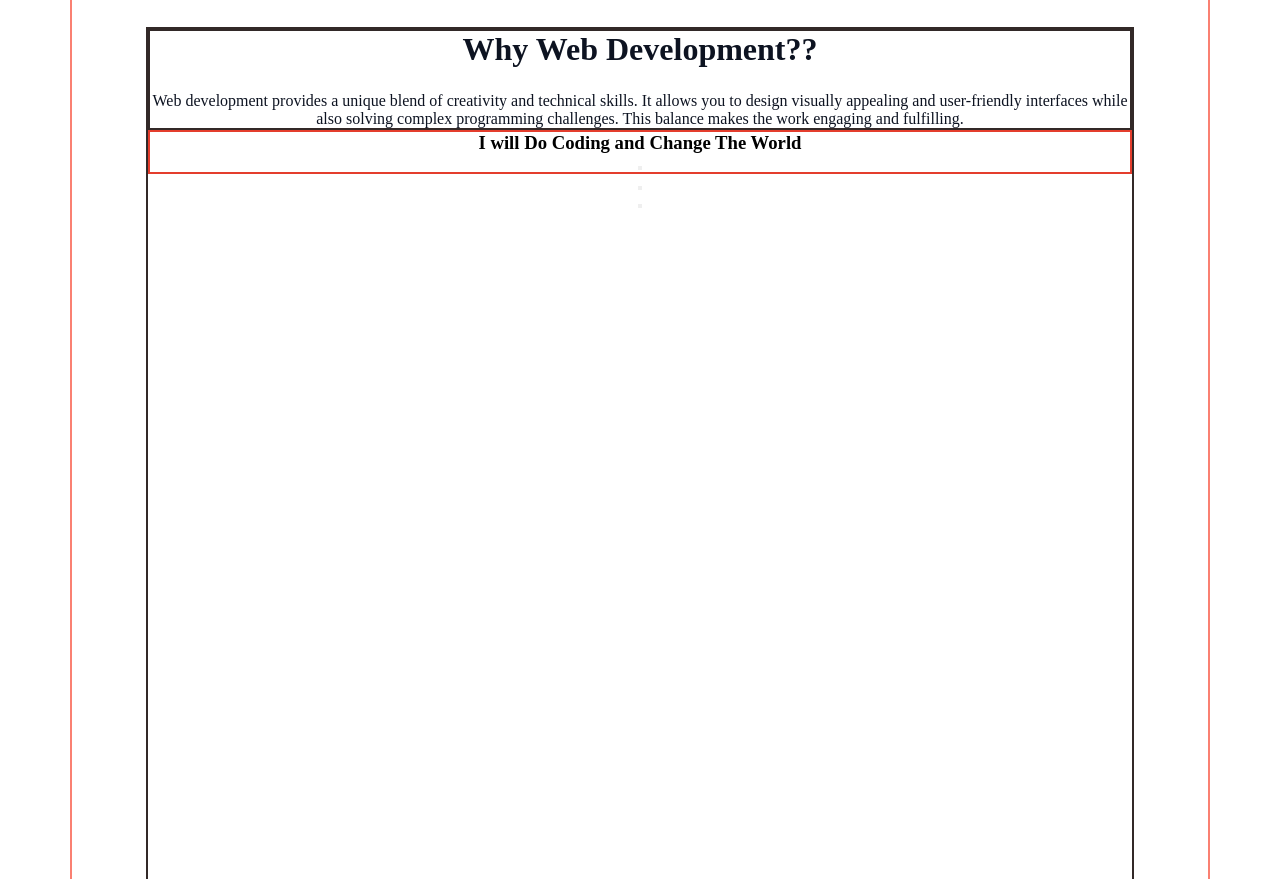
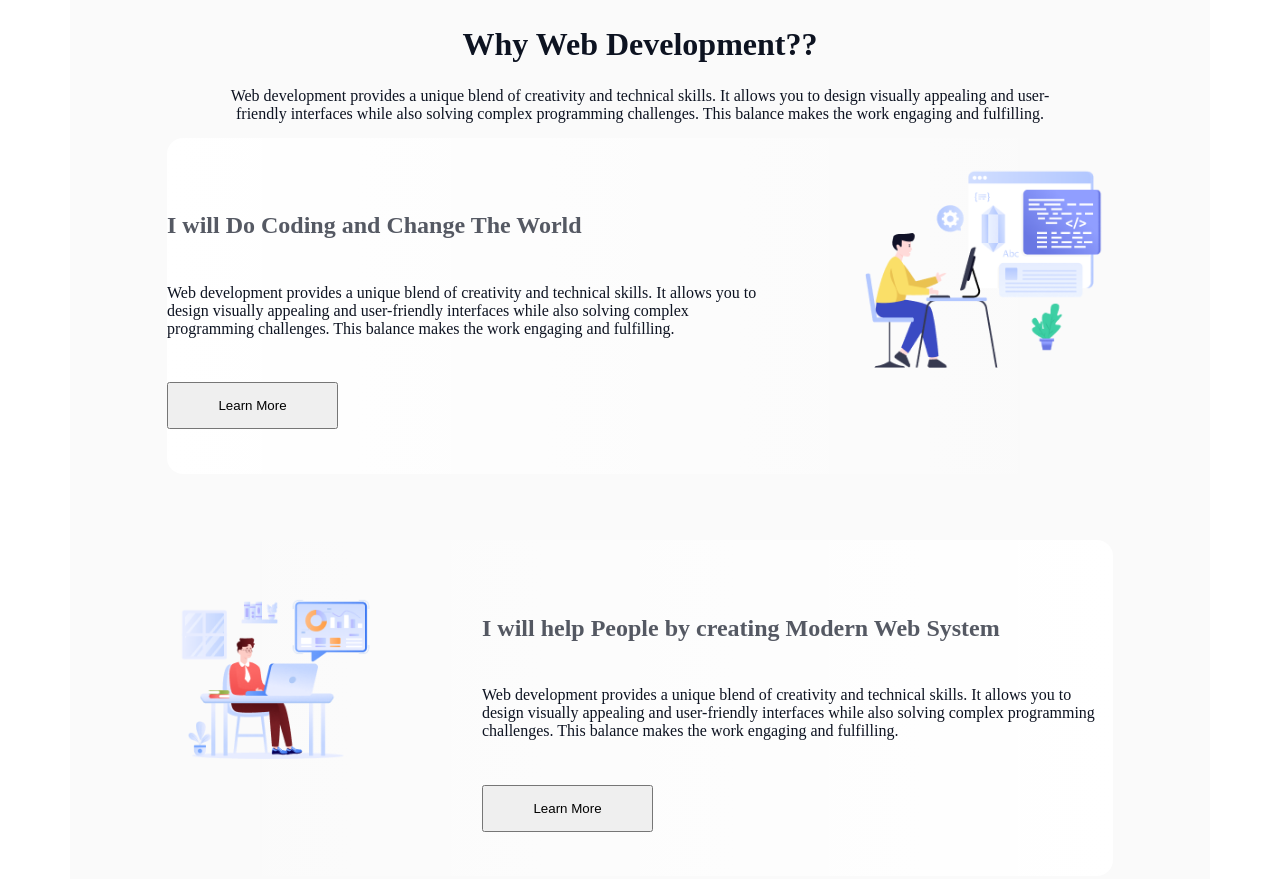
Before and after one commit to Imamasharmeen/B10A1-Challenge-Begins, a plain HTML site: page index.html in a window 1280 px wide. Shown: the part 860-1739 px from the top of the page. Drawn offline with Linux system fonts and the light colour scheme; a web font is replaced by a local one.

Commit message:
Development section done.

```diff
--- a/index.html
+++ b/index.html
@@ -31,26 +31,31 @@
                     <h3>Why Web Development??</h3>
                     <p>Web development provides a unique blend of creativity and technical skills. It allows you to design visually appealing and user-friendly interfaces while also solving complex programming challenges. This balance makes the work engaging and fulfilling.</p>
                 </div>
+                <div class="development-section-content">
                     <div class="development-section-content1">
                         <div>
                             <h3>I will Do Coding and Change The World</h3>
-                        <p></p>
-                        <button></button>
+                            <p>Web development provides a unique blend of creativity and technical skills. It allows you to design visually appealing and user-friendly interfaces while also solving complex programming challenges. This balance makes the work engaging and fulfilling.</p>
+                            <button>Learn More</button>
 
                         </div>
+                        <img src="./assets/Layer_1.png">
                     </div>
-                <div class="development-section-content2">
+                    <div id="d-s-c" class="development-section-content1">
+                        <img src="./assets/Group 3.png">
                         <div>
-                        <h3></h3>
-                        <p></p>
-                        <button></button>
+                            <h3>I will help People by creating Modern Web System</h3>
+                            <p>Web development provides a unique blend of creativity and technical skills. It allows you to design visually appealing and user-friendly interfaces while also solving complex programming challenges. This balance makes the work engaging and fulfilling.</p>
+                            <button>Learn More</button>
                         </div>
                     </div>
-                <div class="development-section-content3">
+                    <div class="development-section-content1">
                         <div>
-                        <h3></h3>
-                        <p></p>
-                        <button></button>
+                            <h3>I will Do Coding and Change The World</h3>
+                            <p>Web development provides a unique blend of creativity and technical skills. It allows you to design visually appealing and user-friendly interfaces while also solving complex programming challenges. This balance makes the work engaging and fulfilling.</p>
+                            <button>Learn More</button>
+                        </div>
+                        <img src="./assets/Group 4.png">
                     </div>
                 </div>
             </div>
--- a/style.css
+++ b/style.css
@@ -41,7 +41,7 @@ s body {
 
 
 .banner-section {
-    border: 2px solid salmon;
+    /*border: 2px solid salmon;*/
     width: 1440px;
     height: 652px;
     background-image: url("./assets/Hero-bg.png");
@@ -58,7 +58,6 @@ s body {
     height: 90%;
     width: 70%;
     margin: 0 auto;
-
 }
 
 
@@ -91,10 +90,12 @@ s body {
 /* Banner section is end hera*/
 /* Development-section is start hera*/
 .development-section {
+    /*border: 2px solid salmon;*/
     width: 1140px;
-    border: 2px solid salmon;
     height: 1393px;
     margin: 0 auto;
+    border-radius: 16px;
+    background: rgba(13, 19, 33, 0.02);
     display: flex;
     flex-direction: column;
     justify-content: center;
@@ -104,14 +105,18 @@ s body {
 }
 
 .development-section-container {
-    border: 2px solid rgba(12, 2, 1, 0.842);
+    /*border: 2px solid rgba(8, 187, 56, 0.842);*/
     width: 87%;
     height: 90%;
+    display: flex;
+    flex-direction: column;
+    align-items: center;
 }
 
 .development-section-text{
-    border: 2px solid rgba(12, 2, 1, 0.842);
-
+    /*border: 2px solid rgba(12, 2, 1, 0.842);*/
+    width: 852px;
+    height: 113px;
 }
 .development-section-text h3 {
     color: rgb(13, 19, 33);
@@ -124,6 +129,56 @@ s body {
     font-size: 16px;
     font-weight: 400;
 }
+.development-section-content{
+    /*border: 2px solid rgba(219, 14, 14, 0.842);*/
+    height: 92%;
+    display: flex;
+    flex-direction: column;
+    justify-content: space-between;
+}
 .development-section-content1{
-    border: 2px solid rgba(223, 25, 7, 0.842);
+    /*border: 2px solid rgba(65, 7, 223, 0.842);*/
+    border-radius: 16px;
+    background: linear-gradient(90.00deg, rgb(255, 255, 255),rgba(255, 255, 255, 0) 100%);
+    width: 946px;
+    height: 336px;
+    display: flex;
+    justify-content: space-around;
+    gap: 98px;
+
 }
+.development-section-content1 div{
+    /*border: 2px solid rgba(7, 223, 79, 0.842); */
+    margin-top: 30px;
+    text-align: left;
+    display: flex;
+    flex-direction: column;
+    justify-content: space-evenly;
+}
+
+.development-section-content1 h3{
+    color: rgba(13, 19, 33, 0.7);
+    font-size: 24px;
+    font-weight: 700px;
+}
+.development-section-content1 p{
+    /*border: 2px solid rgba(223, 25, 7, 0.842);*/
+    color: rgb(13, 19, 33);
+    font-size: 16px;
+    font-weight: 400;
+}
+.development-section-content1 button{
+    /*border: 1px solid rgb(13, 19, 33);*/
+    width: 171px;
+    height: 47px;
+    padding: 12px 20px 12px 20px;
+}
+.development-section-content1 img{
+    /*border: 2px solid rgba(223, 7, 7, 0.842);*/
+    margin-top: 30px;
+    width: 300px;
+    height: 217.01px;
+}
+#d-s-c{
+    background: linear-gradient(270.00deg, rgb(255, 255, 255),rgba(255, 255, 255, 0) 100%);
+}
```
Lines whose indentation alone changed are shown as unchanged.
